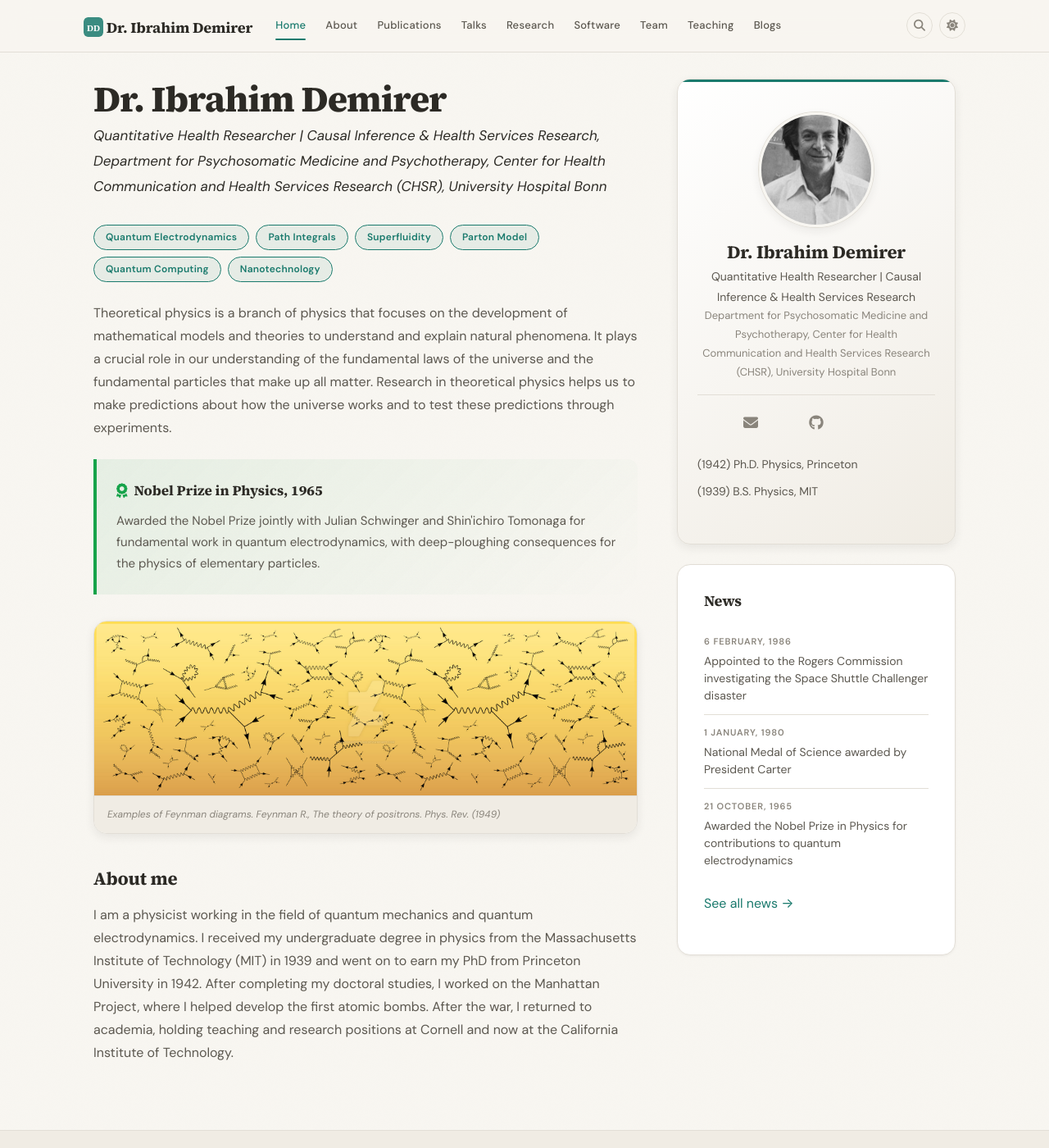
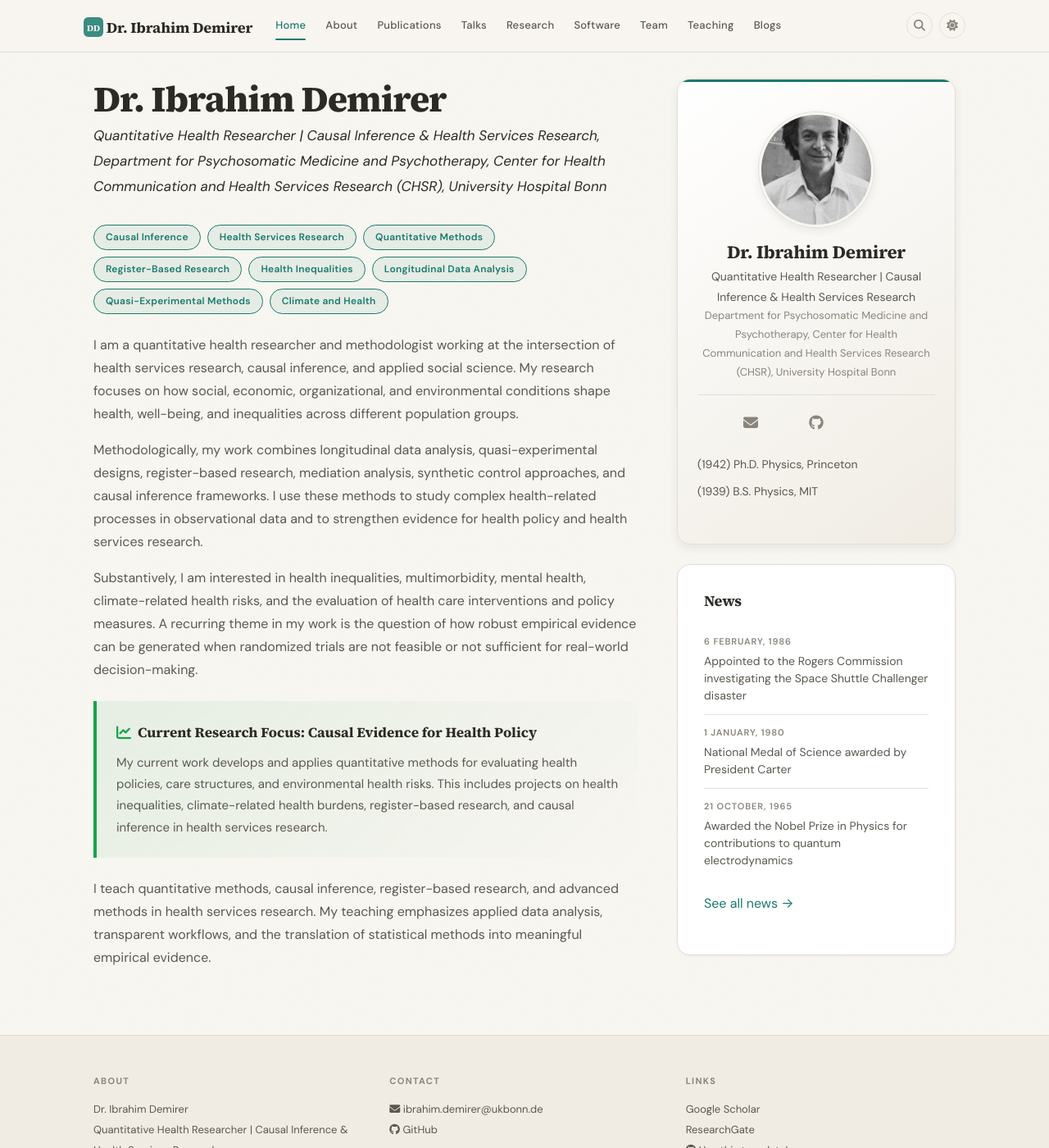
Before and after one commit to IbrahimDemirer/ibrahimdemirer.github.io, a Jekyll site: the page built from _pages/home.md, in a window 1280 px wide and 1400 px high. Shown: the whole window at 82% size. Built offline with Jekyll 4.4.1, drawn with Linux system fonts in a browser that asks for light colours; a style sheet for code colours, icons or effects is not loaded.

Commit message:
Update home.md

```diff
--- a/_pages/home.md
+++ b/_pages/home.md
@@ -5,35 +5,42 @@ sitemap: false
 permalink: /
 ---
 
+
 <h2 class="home-hero">{{ site.name }}</h2>
 <p class="home-hero-sub">{{ site.title }}, {{ site.institution }}</p>
 
 <div class="chip-container" markdown="0">
-<a href="{{ site.url }}{{ site.baseurl }}/research" class="chip">Quantum Electrodynamics</a>
-<a href="{{ site.url }}{{ site.baseurl }}/research" class="chip">Path Integrals</a>
-<a href="{{ site.url }}{{ site.baseurl }}/research" class="chip">Superfluidity</a>
-<a href="{{ site.url }}{{ site.baseurl }}/research" class="chip">Parton Model</a>
-<a href="{{ site.url }}{{ site.baseurl }}/research" class="chip">Quantum Computing</a>
-<a href="{{ site.url }}{{ site.baseurl }}/research" class="chip">Nanotechnology</a>
+<a href="{{ site.url }}{{ site.baseurl }}/research" class="chip">Causal Inference</a>
+<a href="{{ site.url }}{{ site.baseurl }}/research" class="chip">Health Services Research</a>
+<a href="{{ site.url }}{{ site.baseurl }}/research" class="chip">Quantitative Methods</a>
+<a href="{{ site.url }}{{ site.baseurl }}/research" class="chip">Register-Based Research</a>
+<a href="{{ site.url }}{{ site.baseurl }}/research" class="chip">Health Inequalities</a>
+<a href="{{ site.url }}{{ site.baseurl }}/research" class="chip">Longitudinal Data Analysis</a>
+<a href="{{ site.url }}{{ site.baseurl }}/research" class="chip">Quasi-Experimental Methods</a>
+<a href="{{ site.url }}{{ site.baseurl }}/research" class="chip">Climate and Health</a>
 </div>
 
-Theoretical physics is a branch of physics that focuses on the development of mathematical models and theories to understand and explain natural phenomena.
-It plays a crucial role in our understanding of the fundamental laws of the universe and the fundamental particles that make up all matter.
-Research in theoretical physics helps us to make predictions about how the universe works and to test these predictions through experiments.
+<p>
+I am a quantitative health researcher and methodologist working at the intersection of health services research, causal inference, and applied social science. My research focuses on how social, economic, organizational, and environmental conditions shape health, well-being, and inequalities across different population groups.
+</p>
+
+<p>
+Methodologically, my work combines longitudinal data analysis, quasi-experimental designs, register-based research, mediation analysis, synthetic control approaches, and causal inference frameworks. I use these methods to study complex health-related processes in observational data and to strengthen evidence for health policy and health services research.
+</p>
+
+<p>
+Substantively, I am interested in health inequalities, multimorbidity, mental health, climate-related health risks, and the evaluation of health care interventions and policy measures. A recurring theme in my work is the question of how robust empirical evidence can be generated when randomized trials are not feasible or not sufficient for real-world decision-making.
+</p>
 
 <div class="callout callout-success" markdown="0">
-<div class="callout-title"><i class="fa-solid fa-award callout-icon"></i> Nobel Prize in Physics, 1965</div>
-<p>Awarded the Nobel Prize jointly with Julian Schwinger and Shin'ichiro Tomonaga for fundamental work in quantum electrodynamics, with deep-ploughing consequences for the physics of elementary particles.</p>
+  <div class="callout-title">
+    <i class="fa-solid fa-chart-line callout-icon"></i> Current Research Focus: Causal Evidence for Health Policy
+  </div>
+  <p>
+    My current work develops and applies quantitative methods for evaluating health policies, care structures, and environmental health risks. This includes projects on health inequalities, climate-related health burdens, register-based research, and causal inference in health services research.
+  </p>
 </div>
 
-<div class="banner-frame" markdown="0">
-<img src="{{ site.url }}{{ site.baseurl }}/images/banner.jpg" alt="Feynman diagrams" loading="lazy">
-<div class="banner-caption">Examples of Feynman diagrams. Feynman R., <em>The theory of positrons. Phys. Rev.</em> (1949)</div>
-</div>
-
-### About me
-
-I am a physicist working in the field of quantum mechanics and quantum electrodynamics.
-I received my undergraduate degree in physics from the Massachusetts Institute of Technology (MIT) in 1939 and went on to earn my PhD from Princeton University in 1942.
-After completing my doctoral studies, I worked on the Manhattan Project, where I helped develop the first atomic bombs.
-After the war, I returned to academia, holding teaching and research positions at Cornell and now at the California Institute of Technology.
+<p>
+I teach quantitative methods, causal inference, register-based research, and advanced methods in health services research. My teaching emphasizes applied data analysis, transparent workflows, and the translation of statistical methods into meaningful empirical evidence.
+</p>
```
